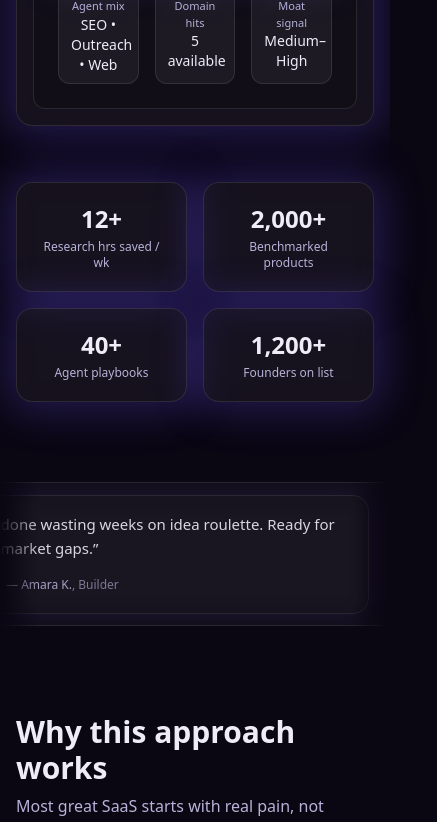
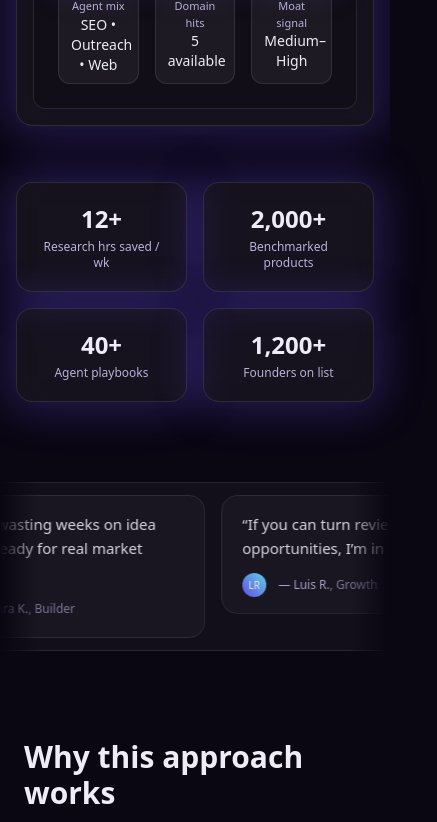
Before and after one commit to NolanDon/wolfer, a Next.js app: page / in a window 390 px wide. Shown: the part 1156-1978 px from the top of the page, 437 px wide, since content can reach past the window. Built offline with nearby package versions, Linux system fonts and the light colour scheme.

Commit message:
fix mobile styling

```diff
--- a/app/page.tsx
+++ b/app/page.tsx
@@ -22,7 +22,9 @@ export default function Page() {
       <FeatureGrid />
       <HowItWorks />
       <SocialProof />
-      <CTA />
+      <div className="px-6">
+        <CTA />
+      </div>
       <Footer />
     </main>
   );
--- a/components/FeatureGrid.tsx
+++ b/components/FeatureGrid.tsx
@@ -15,7 +15,7 @@ export default function FeatureGrid() {
   ];
 
   return (
-    <section id="features" className="mx-auto max-w-6xl px-4 py-16">
+    <section id="features" className="mx-auto max-w-6xl px-10 py-16">
       <h2 className="text-3xl md:text-4xl font-semibold">MVP features at launch</h2>
       <p className="text-sub mt-2 max-w-2xl">
         Laser-focused features that ship day one, enough to validate the “live agents that construct your startup” thesis.
--- a/components/Hero.tsx
+++ b/components/Hero.tsx
@@ -90,7 +90,7 @@ export default function Hero() {
             <div className="card p-4">
               <div className="rounded-xl border border-white/10 bg-black/20 p-6">
                 <div className="flex items-center justify-between">
-                  <span className="text-sub">Opportunity snapshot</span>
+                  <span className="text-sub">Opportunity Dashboard</span>
                   {/* Either just the icon + text */}
                   <span className="inline-flex items-center gap-2 text-brand-200 text-sm">
                     <LiveBadge size={8} />
--- a/components/HowItWorks.tsx
+++ b/components/HowItWorks.tsx
@@ -150,11 +150,11 @@ export default function HowItWorks() {
   ];
 
   return (
-    <section id="how" className="mx-auto max-w-6xl px-4 py-16">
+    <section id="how" className="mx-auto max-w-6xl px-10 py-16">
       <h2 className="text-3xl md:text-4xl font-semibold">How it works</h2>
       <p className="text-sub mt-3 max-w-3xl">
         You’re not doing this alone. After we validate your direction, we <strong>recommend the exact AI agents
-          to start with</strong> and <strong>automatically set them up</strong>connecting the right tools, calendars,
+          to start with</strong> and <strong>automatically set them up</strong> connecting the right tools, calendars,
         and data sources. From day one they ship work and report progress so you always know what’s next.
       </p>
 
--- a/components/TestimonialMarquee.tsx
+++ b/components/TestimonialMarquee.tsx
@@ -1,11 +1,12 @@
 "use client";
 import clsx from "clsx";
+import { useEffect, useState } from "react";
 
 type Note = {
     line: string;
     author: string;
     role?: string;
-    initials?: string; // optional avatar initials
+    initials?: string;
 };
 
 const anticipation: Note[] = [
@@ -14,18 +15,31 @@ const anticipation: Note[] = [
     { line: "Craving agents that actually execute. No more drafts-that-die.", author: "Sam P.", role: "Indie", initials: "SP" },
     { line: "Domain picks + agent mixer? That’s the launch kit I wanted last year.", author: "Jae H.", role: "PM", initials: "JH" },
     { line: "Please help me skip the ‘shiny idea’ trap and ship faster.", author: "Mina T.", role: "Founder", initials: "MT" },
-    { line: "Research-first beats AI idea spam. Take my email.", author: "Devin L.", role: "Engineer", initials: "DL" }
+    { line: "Research-first beats AI idea spam. Take my email.", author: "Devin L.", role: "Engineer", initials: "DL" },
 ];
 
-// duplicate for seamless loop
 const loop = [...anticipation, ...anticipation];
+
+/* --------- mobile detector (client-only, SSR-safe) --------- */
+function useIsMobile(maxWidth = 768) {
+    const [mobile, setMobile] = useState(false);
+    useEffect(() => {
+        const mq = window.matchMedia(`(max-width:${maxWidth}px)`);
+        const onChange = (e: MediaQueryListEvent | MediaQueryList) =>
+            setMobile("matches" in e ? e.matches : (e as MediaQueryList).matches);
+        onChange(mq);
+        mq.addEventListener?.("change", onChange as any);
+        return () => mq.removeEventListener?.("change", onChange as any);
+    }, [maxWidth]);
+    return mobile;
+}
 
 export default function TestimonialMarquee({
     className,
-    rows = 1
+    rows = 1,
 }: {
     className?: string;
-    rows?: 1 | 2; // set to 2 for a double-line marquee
+    rows?: 1 | 2;
 }) {
     return (
         <section
@@ -33,16 +47,18 @@ export default function TestimonialMarquee({
                 "relative overflow-hidden border-y border-white/10 bg-white/[0.04] py-3",
                 className
             )}
-            // gradient masks for soft edge fade
             style={{
                 WebkitMaskImage:
                     "linear-gradient(to right, rgba(0,0,0,0) 0%, rgba(0,0,0,.9) 10%, rgba(0,0,0,.9) 90%, rgba(0,0,0,0) 100%)",
                 maskImage:
-                    "linear-gradient(to right, transparent 0%, rgba(0,0,0,.9) 10%, rgba(0,0,0,.9) 90%, transparent 100%)"
+                    "linear-gradient(to right, transparent 0%, rgba(0,0,0,.9) 10%, rgba(0,0,0,.9) 90%, transparent 100%)",
             }}
         >
-            <MarqueeRow items={loop} speed={26} />
-            {rows === 2 && <MarqueeRow items={loop} speed={34} reverse className="mt-3" />}
+            {/* Faster cycle on mobile */}
+            <MarqueeRow items={loop} speed={26} speedMobile={14} />
+            {rows === 2 && (
+                <MarqueeRow items={loop} speed={34} speedMobile={18} reverse className="mt-3" />
+            )}
         </section>
     );
 }
@@ -50,14 +66,19 @@ export default function TestimonialMarquee({
 function MarqueeRow({
     items,
     speed = 30,
+    speedMobile,
     reverse = false,
-    className
+    className,
 }: {
     items: Note[];
-    speed?: number; // seconds for full cycle
+    speed?: number;           // desktop duration (s)
+    speedMobile?: number;     // mobile duration (s)
     reverse?: boolean;
     className?: string;
 }) {
+    const isMobile = useIsMobile();
+    const duration = `${(isMobile ? speedMobile ?? Math.max(10, speed * 0.55) : speed)}s`;
+
     return (
         <div className={clsx("group relative", className)}>
             <div
@@ -66,9 +87,7 @@ function MarqueeRow({
                     "animate-marquee",
                     reverse && "animate-marquee-reverse"
                 )}
-                style={{
-                    animationDuration: `${speed}s`
-                }}
+                style={{ animationDuration: duration }}
             >
                 {items.map((t, i) => (
                     <Card key={`${t.author}-${i}`} note={t} />
@@ -80,16 +99,28 @@ function MarqueeRow({
 
 function Card({ note }: { note: Note }) {
     return (
-        <figure className="shrink-0 min-w-[360px] max-w-[420px]">
-            <div className="rounded-2xl border border-white/10 bg-white/6 backdrop-blur-md px-5 py-4
-                      shadow-[0_0_24px_rgba(111,87,255,0.12)] transition
-                      hover:bg-white/8 hover:shadow-[0_0_36px_rgba(111,87,255,0.18)]">
+        <figure
+            className={clsx(
+                "shrink-0",
+                // smaller cards on mobile to keep fewer pixels moving
+                "min-w-[260px] max-w-[300px] sm:min-w-[360px] sm:max-w-[420px]"
+            )}
+        >
+            <div
+                className={clsx(
+                    "rounded-2xl border border-white/10 px-5 py-4 transition",
+                    // tone down expensive effects on mobile
+                    "bg-white/4 sm:bg-white/6",
+                    "backdrop-blur-0 sm:backdrop-blur-md",
+                    "shadow-none sm:shadow-[0_0_24px_rgba(111,87,255,0.12)]",
+                    "hover:bg-white/6 sm:hover:bg-white/8 sm:hover:shadow-[0_0_36px_rgba(111,87,255,0.18)]"
+                )}
+            >
                 <blockquote className="text-[15px] leading-relaxed">
                     “{note.line}”
                 </blockquote>
                 <figcaption className="mt-3 flex items-center gap-3 text-sub text-xs">
-                    <span className="inline-flex h-6 w-6 items-center justify-center rounded-full
-                           bg-gradient-to-tr from-brand-500 to-cyan-300 text-[10px] text-white">
+                    <span className="inline-flex h-6 w-6 items-center justify-center rounded-full bg-gradient-to-tr from-brand-500 to-cyan-300 text-[10px] text-white">
                         {note.initials ?? "•"}
                     </span>
                     <span>
--- a/components/ValueProps.tsx
+++ b/components/ValueProps.tsx
@@ -36,7 +36,7 @@ const items: Item[] = [
 
 export default function ValueProps() {
   return (
-    <section id="benefits" className="mx-auto max-w-6xl px-4 py-10">
+    <section id="benefits" className="mx-auto max-w-6xl px-6 py-10">
 
       <h2 className="text-3xl md:text-4xl font-semibold">Why this approach works</h2>
       <p className="text-sub my-2 mb-5 max-w-2xl">
```
